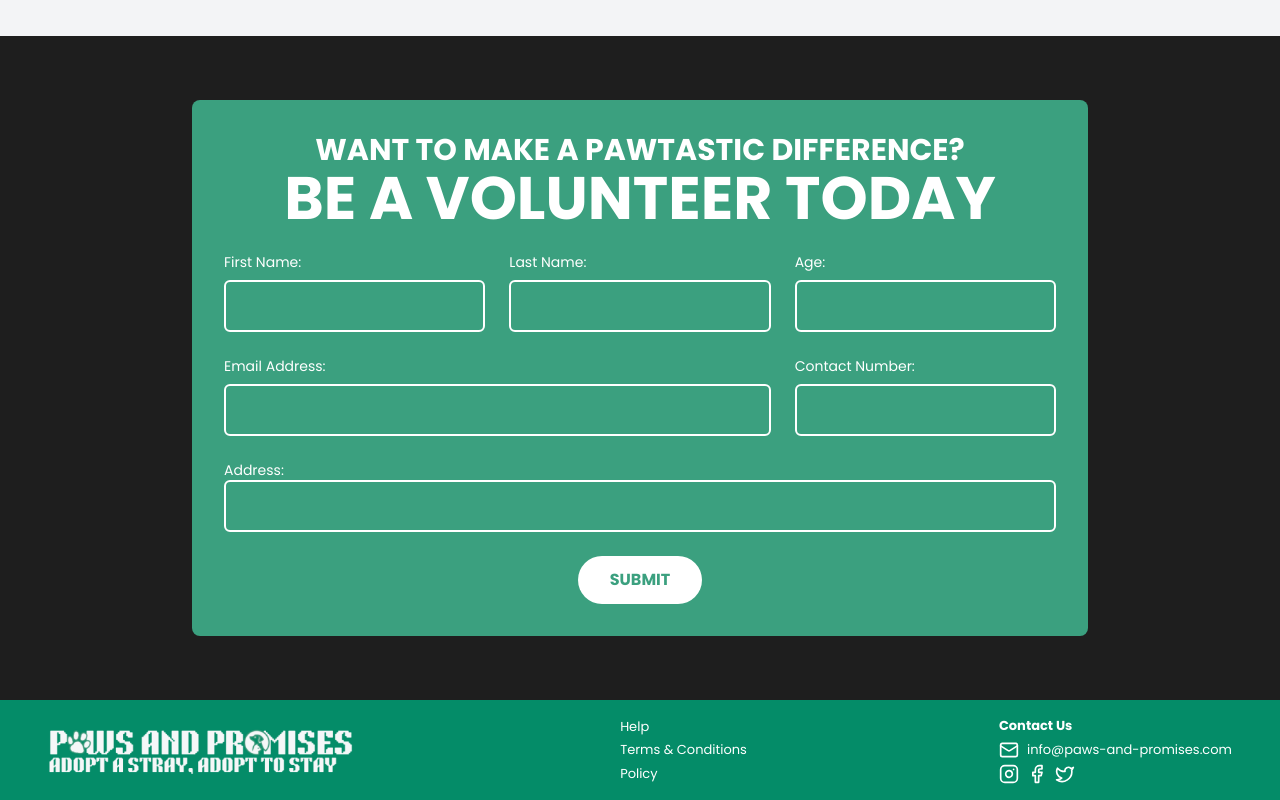
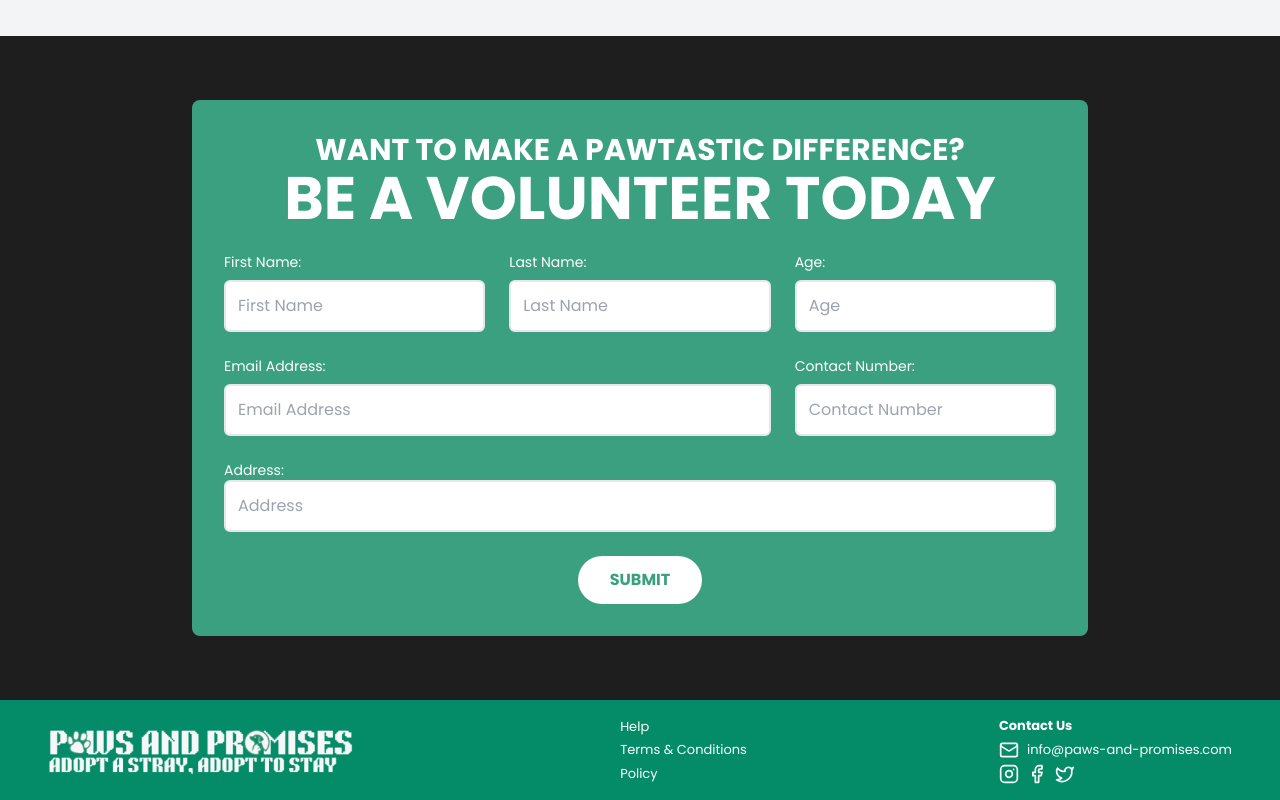
Before and after one commit to Miyukiin/PawsNPromises, a Next.js app in the folder Frontend/: page /home in a window 1280 px wide. Shown: the part 2176-2976 px from the top of the page. Built offline with nearby package versions, Linux system fonts and the light colour scheme.

Commit message:
Feat: Implemented Post of Volunteer Forms. Accidentally only added backend stuff. This includes the frontend modifications of this feature.

```diff
--- a/Frontend/src/components/VolunteerFormSection.tsx
+++ b/Frontend/src/components/VolunteerFormSection.tsx
@@ -1,11 +1,90 @@
-import React, { useEffect } from "react";
+import React, { useEffect, useState } from "react";
 import AOS from "aos";
 import "aos/dist/aos.css";
+import { checkEmailExists, postVolunteerInformation } from "src/lib/utils";
+
+
+export interface VolunteerFormData {
+  firstName: string;
+  lastName: string;
+  age: string;
+  email: string;
+  contact: string;
+  address: string;
+}
 
 const VolunteerFormSection: React.FC = () => {
   useEffect(() => {
     AOS.init({ duration: 700, once: true });
   }, []);
+
+  // Initialize values to store the volunteer information upon submission.
+  const [formData, setFormData] = useState<VolunteerFormData>({
+    firstName: "",
+    lastName: "",
+    age: "",
+    email: "",
+    contact: "",
+    address: "",
+  });
+
+  // Form Level Valdidation.
+  const [errors, setErrors] = useState<{ [key: string]: string }>({});
+  const validateForm = () => {
+    const newErrors: { [key: string]: string } = {};
+
+    if (!formData.firstName.trim()) newErrors.firstName = "First Name is required.";
+    if (!formData.lastName.trim()) newErrors.lastName = "Last Name is required.";
+    if (!formData.age.trim()) newErrors.age = "Age is required.";
+    else if (!formData.age || parseInt(formData.age) <= 0) newErrors.age = "Age must be a positive number.";
+    if (!formData.email.trim()) newErrors.email = "Email is required.";
+    if (!/\S+@\S+\.\S+/.test(formData.email)) newErrors.email = "Invalid email address.";
+    if (!formData.contact.trim()) newErrors.contact = "Contact Number is required.";
+    if (!formData.address.trim()) newErrors.address = "Address is required.";
+
+    setErrors(newErrors);
+
+    return Object.keys(newErrors).length === 0;
+  };
+
+  // When fields' value change, update formData with new value.
+  const handleChange = (e: React.ChangeEvent<HTMLInputElement>) => {
+    const { name, value } = e.target;
+    setFormData((prev) => ({ ...prev, [name]: value }));
+    setErrors((prevErrors) => ({ ...prevErrors, [name]: "" }));
+  };
+
+  // Handle negative values for Age Field. If value is less than zero, return 0, else use inputted user value.
+  const handleChangeAge = (e: React.ChangeEvent<HTMLInputElement>) => {
+    const { name, value } = e.target;
+    setFormData((prev) => ({
+      ...prev,
+      [name]: parseInt(value) < 0 ? "0" : value,
+    }));
+    setErrors((prevErrors) => ({ ...prevErrors, age: "" })); // Clear errors for age
+  };
+
+  // Upon clicking submit button, open google forms with passed data. Also open modal for gratitude.
+  const handleSubmit = async (e: React.FormEvent<HTMLFormElement>) => {
+    e.preventDefault(); // Do not reload the page, which the default behavior when form is submitted.
+    // Validate that all fields of the form have data before proceeding.
+    if (validateForm()) {
+      const emailExists = await checkEmailExists(formData.email);
+
+      if (emailExists) {
+        setErrors((prevErrors) => ({
+          ...prevErrors,
+          email: "A volunteer with this email already exists.",
+        }));
+        return;
+      }
+
+      console.log("Form Submitted Successfully:", formData);
+      postVolunteerInformation(formData as VolunteerFormData)
+    } else {
+      console.log("Form Validation Failed:", errors);
+    }
+  };
 
   return (
     <div
@@ -19,13 +98,21 @@ const VolunteerFormSection: React.FC = () => {
         WANT TO MAKE A PAWTASTIC DIFFERENCE? <br />
         <span className="text-4xl md:text-6xl font-extrabold">BE A VOLUNTEER TODAY</span>
       </h2>
-      <form className="grid grid-cols-1 md:grid-cols-3 gap-6">
+
+      <form className="grid grid-cols-1 md:grid-cols-3 gap-6"
+       onSubmit={handleSubmit}
+       >
         {/* First Name */}
         <div data-aos="fade-right">
           <label className="text-white text-sm mb-2 block">First Name:</label>
           <input
+            name="firstName"
             type="text"
-            className="w-full p-3 border-2 border-white bg-tertiary text-white rounded-md focus:outline-none focus:ring-2 focus:ring-white"
+            value={formData.firstName}
+            onChange={handleChange}
+            required = {true}
+            placeholder= "First Name"
+            className={`w-full p-3 border-2 "border-white" bg-white text-black rounded-md focus:outline-none focus:ring-2 focus:ring-white`}
           />
         </div>
 
@@ -33,35 +120,61 @@ const VolunteerFormSection: React.FC = () => {
         <div data-aos="fade-right" data-aos-delay="200">
           <label className="text-white text-sm mb-2 block">Last Name:</label>
           <input
+            name="lastName"
             type="text"
-            className="w-full p-3 border-2 border-white bg-tertiary text-white rounded-md focus:outline-none focus:ring-2 focus:ring-white"
+            value={formData.lastName}
+            onChange={handleChange}
+            required = {true}
+            placeholder= "Last Name"
+            className={`w-full p-3 border-2 "border-white" bg-white text-black rounded-md focus:outline-none focus:ring-2 focus:ring-white`}
           />
         </div>
 
         {/* Age */}
         <div data-aos="fade-left" data-aos-delay="400">
-          <label className="text-white text-sm mb-2 block">Age:</label>
-          <input
+        <label className="text-white text-sm mb-2 block">Age:</label>
+        <input
+            name="age"
             type="number"
-            className="w-full p-3 border-2 border-white bg-tertiary text-white rounded-md focus:outline-none focus:ring-2 focus:ring-white"
+            min="0"
+            value={formData.age}
+            onChange={handleChangeAge}
+            required = {true}
+            placeholder= "Age"
+            className={`w-full p-3 border-2 "border-white" bg-white text-black rounded-md focus:outline-none focus:ring-2 focus:ring-white`}
           />
-        </div>
+      </div>
 
         {/* Email Address */}
         <div className="md:col-span-2" data-aos="fade-left" data-aos-delay="600">
           <label className="text-white text-sm mb-2 block">Email Address:</label>
           <input
+            name="email"
             type="email"
-            className="w-full p-3 border-2 border-white bg-tertiary text-white rounded-md focus:outline-none focus:ring-2 focus:ring-white"
+            value={formData.email}
+            onChange={handleChange}
+            required = {true}
+            placeholder= "Email Address"
+            className={`w-full p-3 border-2 "border-white" bg-white text-black rounded-md focus:outline-none focus:ring-2 focus:ring-white ${
+              errors.email ? "border-red-500" : ""
+            }`}
           />
+          {errors.email && (
+            <span className="text-red-500 text-sm mt-1 block">{errors.email}</span>
+          )}
         </div>
 
         {/* Contact Number */}
         <div data-aos="fade-right" data-aos-delay="800">
           <label className="text-white text-sm mb-2 block">Contact Number:</label>
           <input
+            name="contact"
             type="tel"
-            className="w-full p-3 border-2 border-white bg-tertiary text-white rounded-md focus:outline-none focus:ring-2 focus:ring-white"
+            value={formData.contact}
+            onChange={handleChange}
+            required = {true}
+            placeholder= "Contact Number"
+            className={`w-full p-3 border-2 "border-white" bg-white text-black rounded-md focus:outline-none focus:ring-2 focus:ring-white`}
           />
         </div>
 
@@ -69,8 +182,13 @@ const VolunteerFormSection: React.FC = () => {
         <div className="md:col-span-3" data-aos="fade-left" data-aos-delay="1000">
           <label className="text-white text-sm block">Address:</label>
           <input
+            name="address"
             type="text"
-            className="w-full p-3 border-2 border-white bg-tertiary text-white rounded-md focus:outline-none focus:ring-2 focus:ring-white"
+            value={formData.address}
+            onChange={handleChange}
+            required = {true}
+            placeholder= "Address"
+            className={`w-full p-3 border-2 "border-white" bg-white text-black rounded-md focus:outline-none focus:ring-2 focus:ring-white`}
           />
         </div>
 
--- a/Frontend/src/lib/utils.tsx
+++ b/Frontend/src/lib/utils.tsx
@@ -1,4 +1,5 @@
 import axios from "axios";
+import {VolunteerFormData} from "../components/VolunteerFormSection"
 
 // API Initialization
 const API_BASE_URL = "http://localhost:8000/api/";
@@ -61,12 +62,58 @@ export async function sampleGet() {
   }
 }
 
+async function getCsrfToken (): Promise<string> {
+  try {
+    const response = await apiService.get("/csrf-token/");
+    return response.data.csrfToken;
+  } catch (error) {
+    throw error;
+  }
+}
+
+export async function checkEmailExists(email: string): Promise<boolean> {
+  try {
+    const response = await apiService.get(`/volunteer/check-email/?email=${email}`);
+    return response.data.exists;
+  } catch (error) {
+    throw error; // Unable to check email existence. Should return false?
+  }
+}
+
 // POST Endpoints
+export async function postVolunteerInformation(formData: VolunteerFormData){
+  try {
+
+    const csrfToken = await getCsrfToken()
+
+    if(!csrfToken){
+      throw new Error("CSRF token is missing or invalid.");
+    }
+
+    await apiService.post(
+      "/volunteer/",
+      {data: formData},
+      {headers:
+        {
+          "X-CSRFToken": csrfToken,
+          "Content-Type": "application/json",
+        }
+      }
+    );
+
+  }
+  catch (error) {
+    throw error;
+  }
+}
+
 interface SamplePayload {
   name: string;
 }
+
 export async function samplePost(payload: SamplePayload) {
   try {
+
     await apiService.post("/test/", payload);
   } catch (error) {
     throw error;
```
